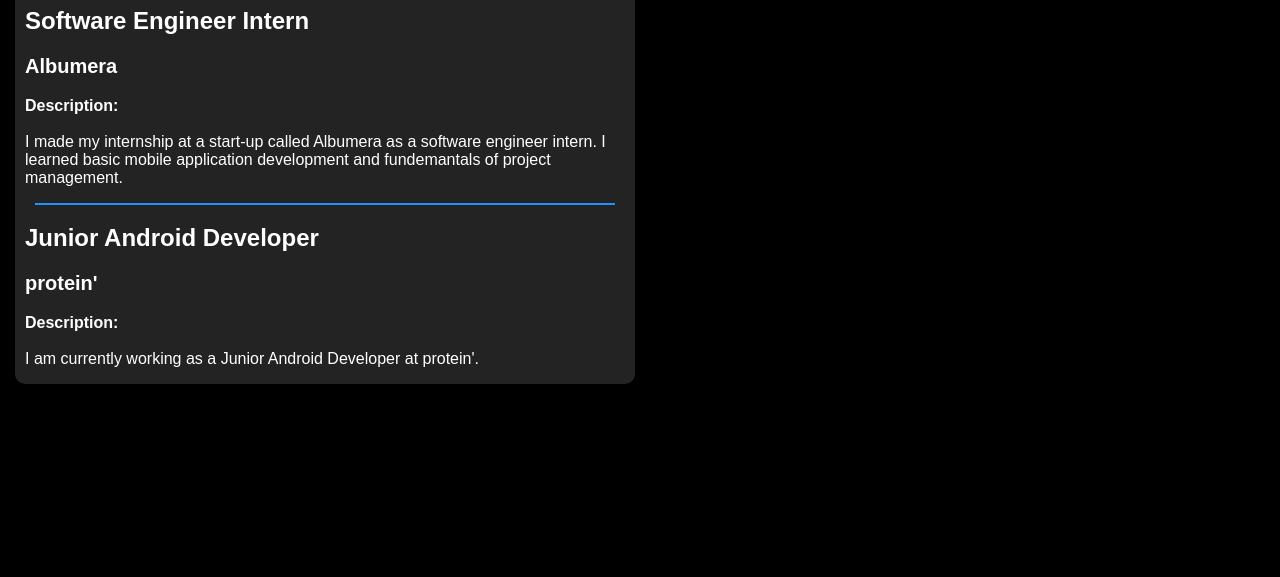
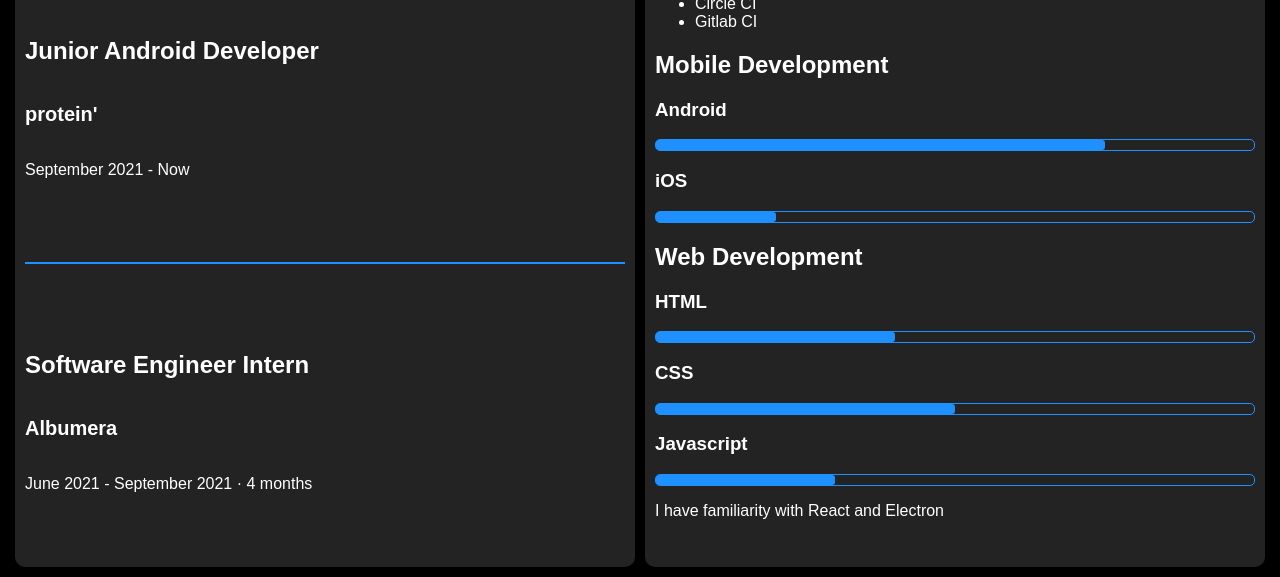
Before and after one commit to tarikyasar/tarikyasar, a plain HTML site: page index.html in a window 1280 px wide. Shown: the part 534-1111 px from the top of the page. Before the commit the page ends 938 px from the top, so only its background shows below. Drawn offline with Linux system fonts and the light colour scheme.

Commit message:
Add skills section and redesign experiences section

```diff
--- a/index.html
+++ b/index.html
@@ -49,35 +49,64 @@
       <div class="information-section">
         <div class="experiences-section">
           <h1>Experiences</h1>
-          <div class="experience">
-            <h2>Software Engineer Intern</h2>
-            <h3>
-              <a href="https://www.albumera.com/">Albumera</a>
-            </h3>
-            <p>
-              <strong>Description:</strong>
-              <br />
-              <br />
-              I made my internship at a start-up called Albumera as a software
-              engineer intern. I learned basic mobile application development
-              and fundemantals of project management.
-            </p>
-          </div>
-          <div class="separator"></div>
-          <div class="experience">
-            <h2>Junior Android Developer</h2>
-            <h3>
-              <a href="https://www.protein.tech/">protein'</a>
-            </h3>
-            <p>
-              <strong>Description:</strong>
-              <br />
-              <br />
-              I am currently working as a Junior Android Developer at protein'.
-            </p>
+          <div class="experiences">
+            <div class="experience">
+              <h2>Junior Android Developer</h2>
+              <h3>
+                <a href="https://www.protein.tech/">protein'</a>
+              </h3>
+              <p>September 2021 - Now</p>
+            </div>
+            <div class="separator">
+              <div class="separator-line"></div>
+            </div>
+            <div class="experience">
+              <h2>Software Engineer Intern</h2>
+              <h3>
+                <a href="https://www.albumera.com/">Albumera</a>
+              </h3>
+              <p>June 2021 - September 2021 · 4 months</p>
+            </div>
           </div>
         </div>
-        <div class="skills-section"></div>
+        <div class="skills-section">
+          <div class="skills">
+            <div class="skill">
+              <h2>CI/CD</h2>
+              <ul>
+                <li>Circle CI</li>
+                <li>Gitlab CI</li>
+              </ul>
+            </div>
+            <div class="skill">
+              <h2>Mobile Development</h2>
+              <h3>Android</h3>
+              <div class="skill-level">
+                <div class="skill-level-bar android"></div>
+              </div>
+              <h3>iOS</h3>
+              <div class="skill-level">
+                <div class="skill-level-bar ios"></div>
+              </div>
+            </div>
+            <h2>Web Development</h2>
+            <div class="skill">
+              <h3>HTML</h3>
+              <div class="skill-level">
+                <div class="skill-level-bar html"></div>
+              </div>
+              <h3>CSS</h3>
+              <div class="skill-level">
+                <div class="skill-level-bar css"></div>
+              </div>
+              <h3>Javascript</h3>
+              <div class="skill-level">
+                <div class="skill-level-bar js"></div>
+              </div>
+              <p>I have familiarity with React and Electron</p>
+            </div>
+          </div>
+        </div>
       </div>
     </div>
   </body>
--- a/styles/informationStyles.css
+++ b/styles/informationStyles.css
@@ -1,4 +1,7 @@
 /* Informations */
+.information-section {
+  height: 640px;
+}
 
 .information-section > div {
   width: 50%;
@@ -8,12 +11,31 @@
   border-radius: 10px;
 }
 
+/* Experiences Section */
+
+.experiences-section {
+  height: 100%;
+}
+
 .experiences-section h1 {
   margin-left: 10px;
 }
 
+.experiences {
+  height: 80%;
+  display: flex;
+  flex-direction: column;
+}
+
+.experiences div {
+  flex: 1;
+}
+
 .experience {
   margin: 10px;
+  display: flex;
+  flex-direction: column;
+  justify-content: center;
 }
 
 .experience a {
@@ -26,3 +48,40 @@
 .experience a:hover {
   color: dodgerblue;
 }
+
+/* Skills Section */
+
+.skills {
+  margin: 10px;
+}
+
+.skill-level {
+  height: 10px;
+  background-color: #232323;
+  border: 1px solid dodgerblue;
+  border-radius: 5px;
+}
+
+.skill-level-bar {
+  height: 10px;
+  background-color: dodgerblue;
+  border-radius: 3px;
+}
+
+.skill-level-bar.android {
+  width: 75%;
+}
+
+.skill-level-bar.ios {
+  width: 20%;
+}
+
+.skill-level-bar.html {
+  width: 40%;
+}
+.skill-level-bar.css {
+  width: 50%;
+}
+.skill-level-bar.js {
+  width: 30%;
+}
--- a/styles/style.css
+++ b/styles/style.css
@@ -49,7 +49,15 @@ body {
 }
 
 .separator {
-  margin: 10px 20px;
+  width: 100%;
+  height: 100%;
+  display: flex;
+  align-items: center;
+  justify-content: center;
+}
+
+.separator-line {
+  margin: 0 10px;
   height: 2px;
   background-color: dodgerblue;
 }
```
